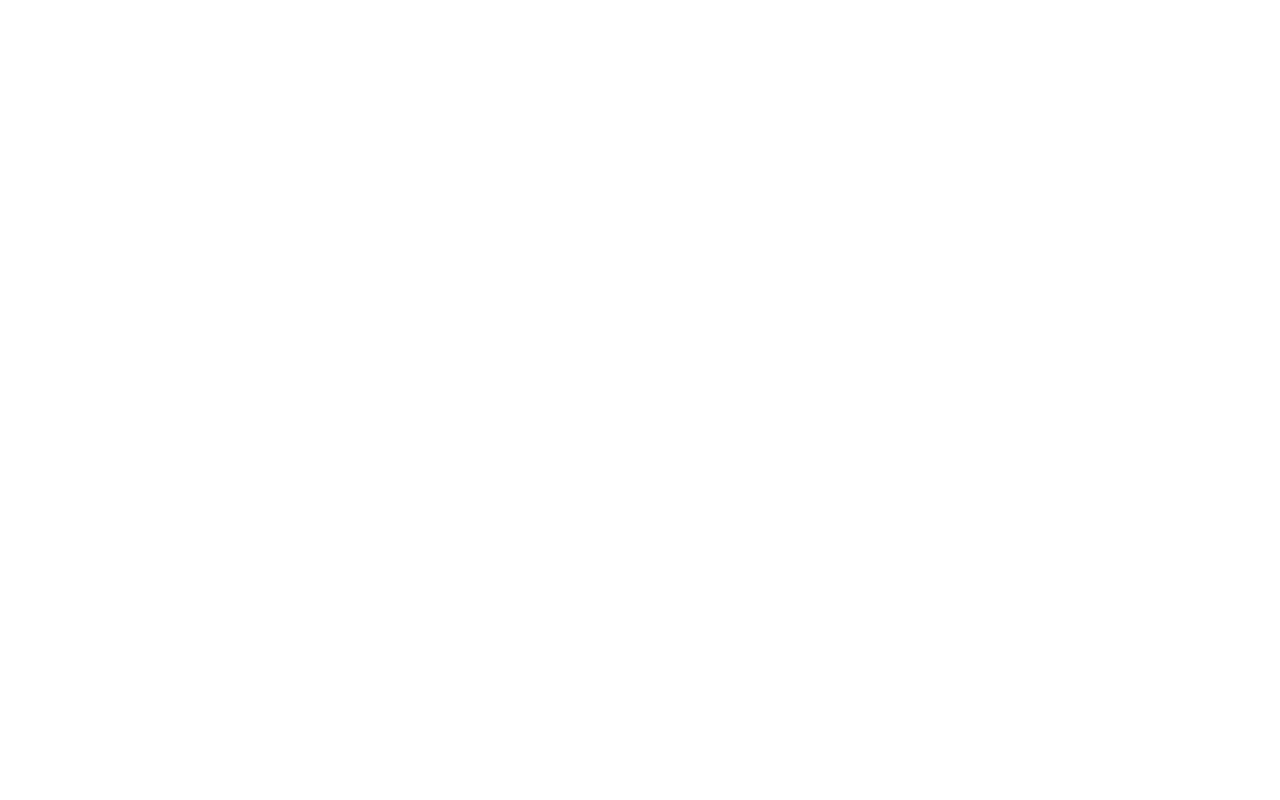
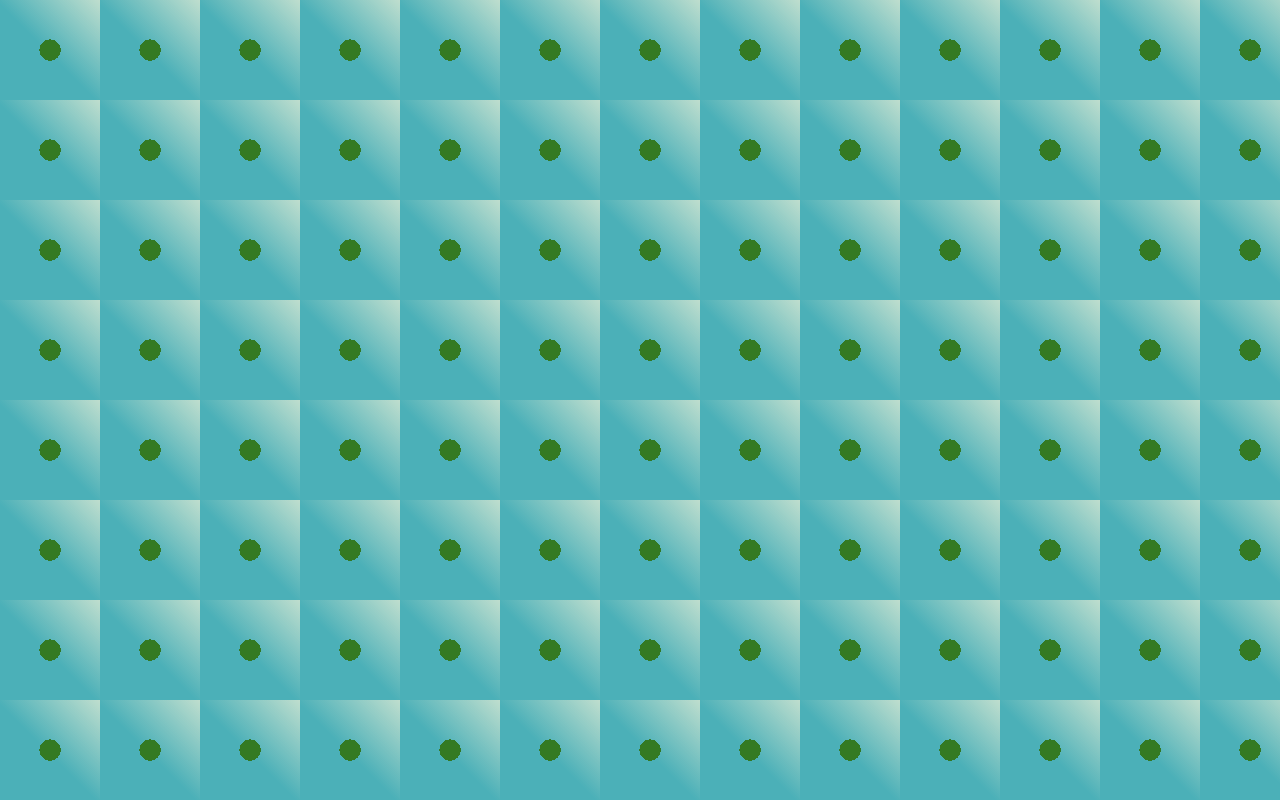
Before and after one commit to chang-su12/Expanded-Tools-interactive, a plain HTML site: page Projects/Project-01/02-Indiv-Patterns/index.html in a window 1280 px wide. Drawn offline with Linux system fonts and the light colour scheme.

Commit message:
Update 02-Indiv-Patterns.css

```diff
--- a/Projects/Project-01/02-Indiv-Patterns/02-Indiv-Patterns.css
+++ b/Projects/Project-01/02-Indiv-Patterns/02-Indiv-Patterns.css
@@ -39,3 +39,10 @@ a:link{
 a:hover{
 	text-decoration: underline;
 }
+
+body{
+    background-color: #4bb0b8;
+    background-size: 100px 100px;
+    background-image: radial-gradient(#347a23 15%,transparent 15%), linear-gradient(45deg, transparent 48%,#bfdece
+        );
+    }
```
